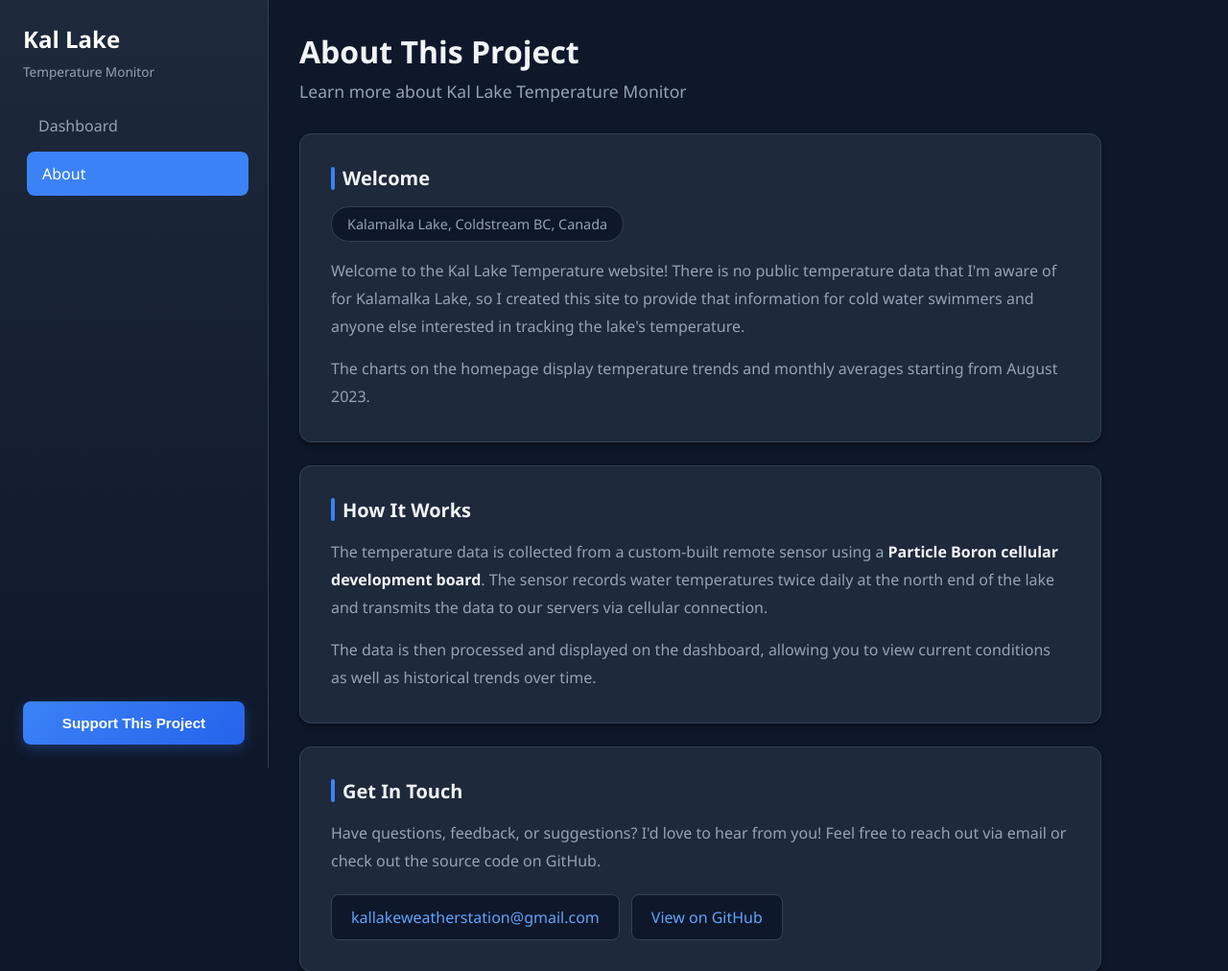
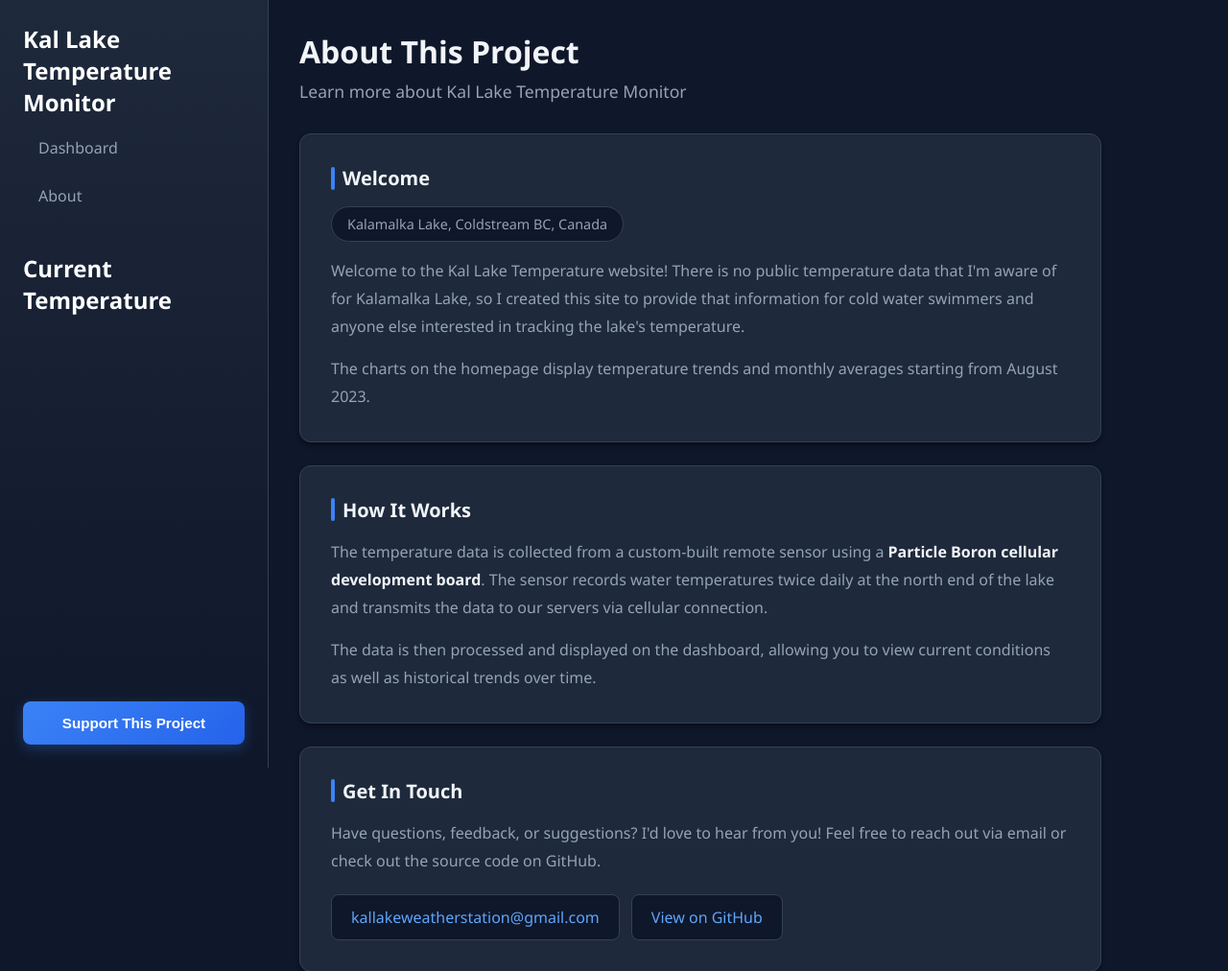
Before and after one commit to bunjopolo/Kal-Lake-Temperature-Monitor, a Django app: page /about/ in a window 1280 px wide. Shown: the top 1012 px of the page at 96% size. Run offline with Django 4.2, Linux system fonts and the light colour scheme.

Commit message:
fixed manu bar

```diff
--- a/templates/tempmonitor/about.html
+++ b/templates/tempmonitor/about.html
@@ -335,14 +335,21 @@
 <body>
     <nav id="menu-bar">
         <div id="menu-header">
-            <h1>Kal Lake</h1>
-            <p class="menu-subtitle">Temperature Monitor</p>
+            <h1>Kal Lake Temperature Monitor</h1>
         </div>
 
         <ul id="menu-items">
             <li><a href="{% url 'home' %}">Dashboard</a></li>
-            <li><a href="{% url 'about' %}" class="active">About</a></li>
+            <li><a href="{% url 'about' %}">About</a></li>
         </ul>
+
+        <div id="gauge-header">
+            <h2>Current Temperature</h2>
+            <div id="gauge-container">
+                <canvas id="temperature-gauge" width="160" height="160"></canvas>
+                <div id="temperature-value"></div>
+            </div>
+        </div>
 
         <div class="button-container">
             <form action="https://www.paypal.com/donate" method="post" target="_top">
@@ -354,6 +361,7 @@
             </form>
         </div>
     </nav>
+
 
     <main id="about-container">
         <div class="page-header">
```
